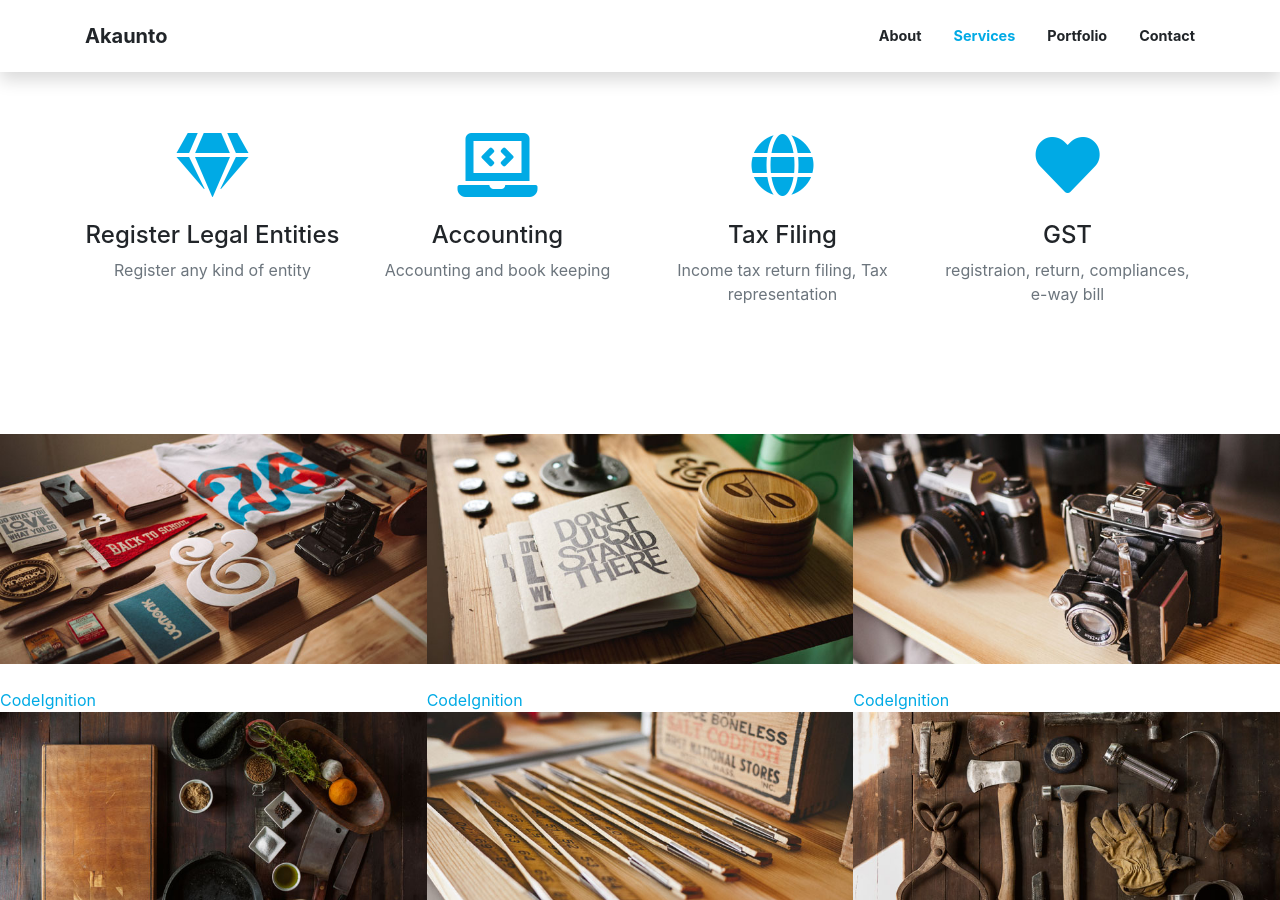
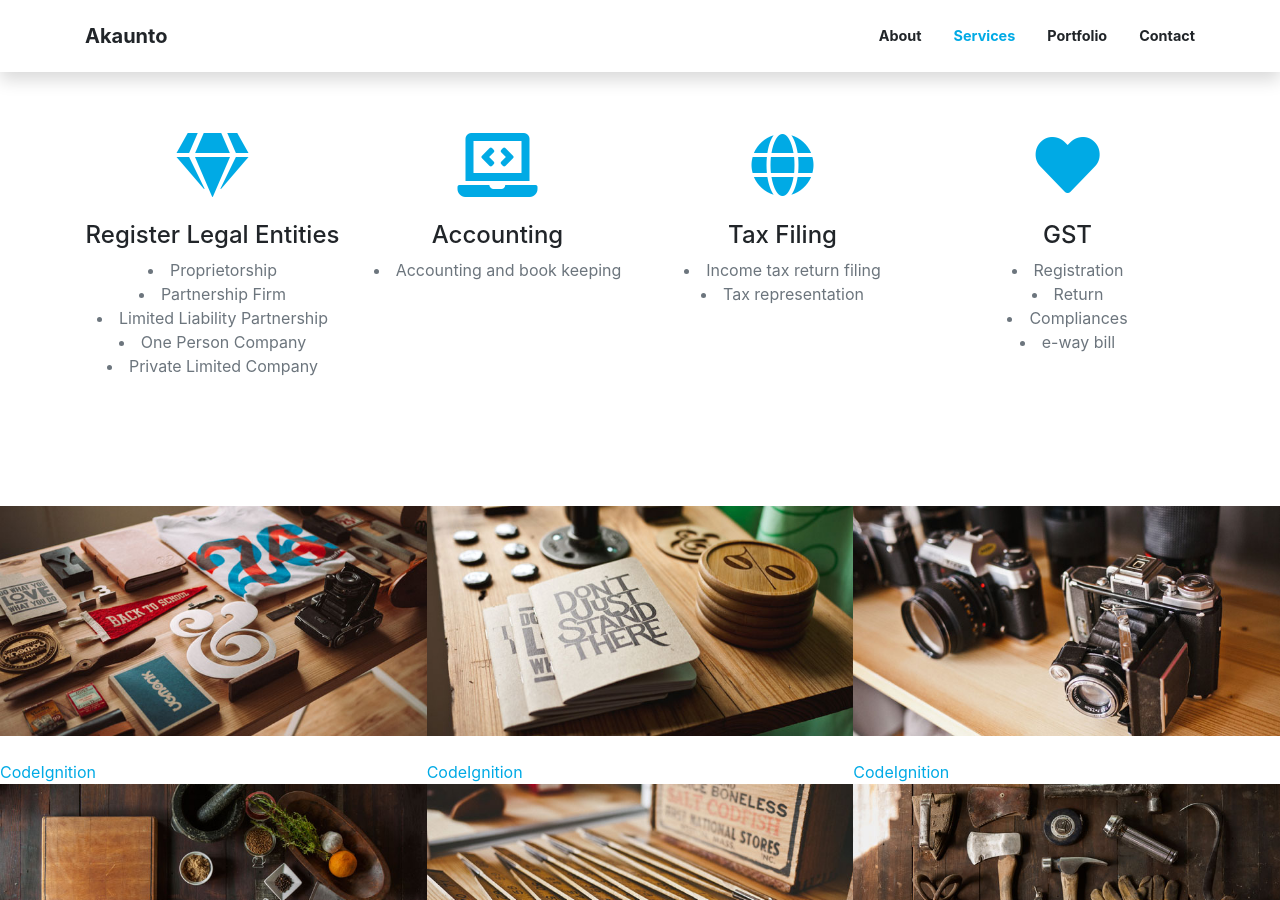
Before and after one commit to getakaunto/getakaunto.github.io, a Jekyll site: the page built from index.html, in a window 1280 px wide and 900 px high, scrolled down 1486 px. Built offline with Jekyll 4.4.1, drawn with Linux system fonts in a browser that asks for light colours.

Commit message:
added items to services

```diff
--- a/_data/services.yml
+++ b/_data/services.yml
@@ -1,16 +1,28 @@
 - name: Register Legal Entities
   page: register.html
   image: fa-gem
-  description: Register any kind of entity
+  description:
+  - Proprietorship
+  - Partnership Firm
+  - Limited Liability Partnership
+  - One Person Company
+  - Private Limited Company
 - name: Accounting
   page: accounting.html
   image: fa-laptop-code
-  description: Accounting and book keeping
+  description:
+  - Accounting and book keeping
 - name: Tax Filing
   page: tax.html
   image: fa-globe
-  description: Income tax return filing, Tax representation
+  description:
+  - Income tax return filing
+  - Tax representation
 - name: GST
   page: gst.html
   image: fa-heart
-  description: registraion, return, compliances, e-way bill
+  description:
+  - Registration
+  - Return
+  - Compliances
+  - e-way bill
--- a/_includes/services.html
+++ b/_includes/services.html
@@ -8,7 +8,9 @@
             <div class="mt-5">
               <a href="/{{service.page}}"><i class="fas fa-4x {{service.image}} text-primary mb-4"></i></a>
               <h3 class="h4 mb-2">{{ service.name }}</h3>
-              <p class="text-muted mb-0">{{ service.description }}</p>
+              {% for item in service.description %}
+                <li class="text-muted mb-0">{{ item }}</li>
+              {% endfor %}
            </div>
           </div>
         {% endfor %}
```
